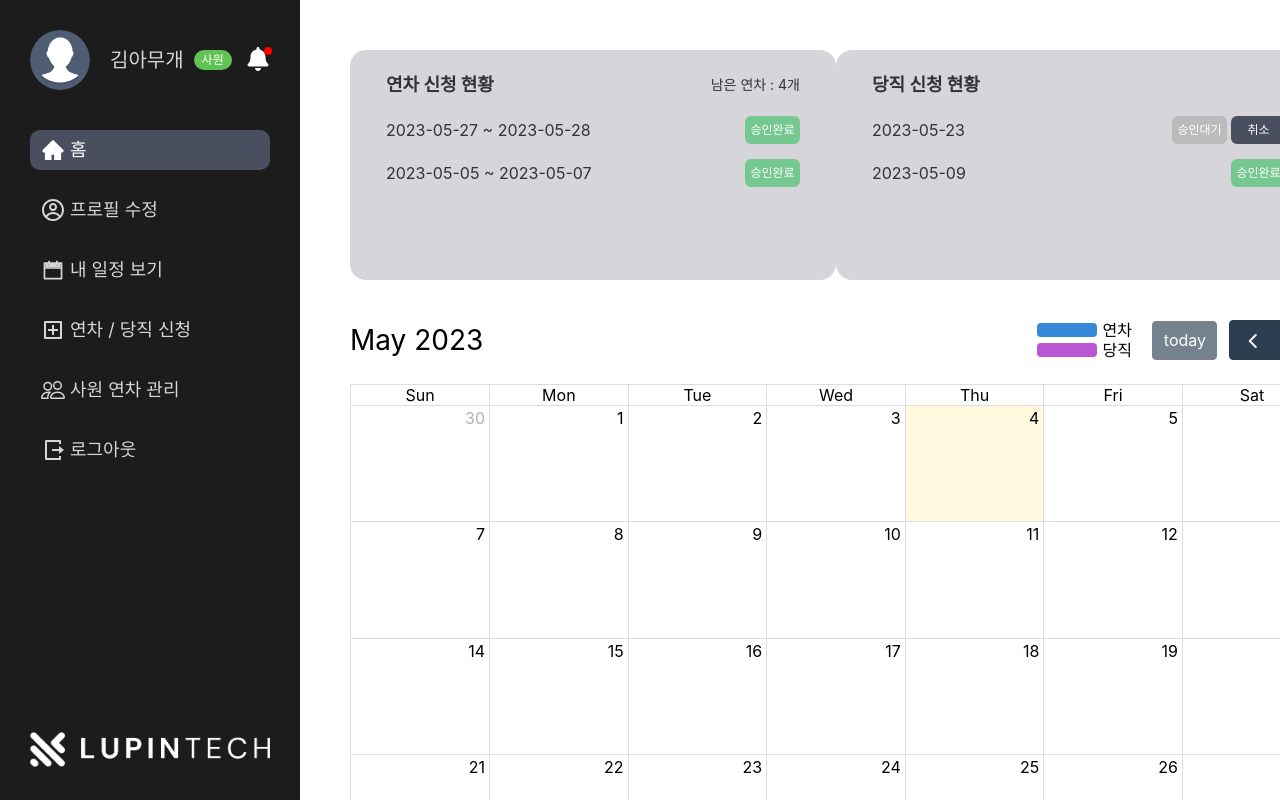
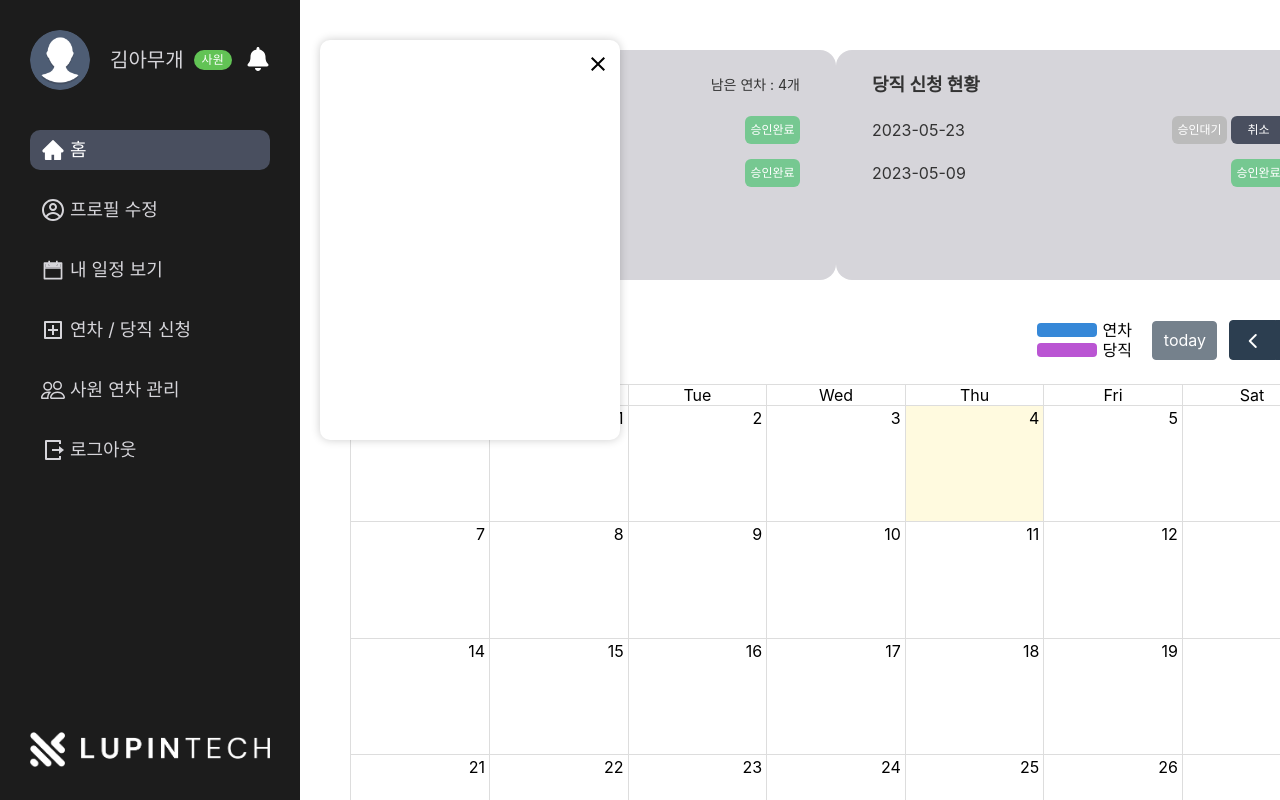
Before and after one commit to MiniTeam-5/MiniProject-FE, a React (Vite) app: page / in a window 1280 px wide. Both pictures are taken after a click on the button 258 px from the left and 58 px from the top of the page. Shown: the top 800 px of the page. Built offline with nearby package versions, Linux system fonts and the light colour scheme; no server answers; a web font is replaced by a local one.

Commit message:
:lipstick: closeBtn 활성화

```diff
--- /dev/null
+++ b/src/components/common/Alarm/index.tsx
@@ -0,0 +1,16 @@
+import { useSelector } from 'react-redux';
+import * as S from './styles';
+import { MdClose } from 'react-icons/md';
+
+function Alarm({ handleCloseAlarm }) {
+  // store에서 해당 유저의 알림 정보 가져오기
+  return (
+    <S.AlarmList>
+      <S.CloseBtn onClick={handleCloseAlarm}>
+        <MdClose />
+      </S.CloseBtn>
+    </S.AlarmList>
+  );
+}
+
+export default Alarm;
--- /dev/null
+++ b/src/components/common/Alarm/styles.ts
@@ -0,0 +1,22 @@
+import styled from 'styled-components';
+
+export const AlarmList = styled.div`
+  position: absolute;
+  top: 40px;
+  left: 320px;
+  width: 300px;
+  height: 400px;
+  background-color: white;
+  box-shadow: 0 0 10px rgba(0, 0, 0, 0.2);
+  border-radius: 10px;
+`;
+
+export const CloseBtn = styled.button`
+  position: absolute;
+  top: 10px;
+  right: 10px;
+  width: 24px;
+  height: 24px;
+  padding: 0;
+  font-size: 24px;
+`;
--- a/src/components/common/Navbar/index.tsx
+++ b/src/components/common/Navbar/index.tsx
@@ -6,12 +6,25 @@ import { RiAddBoxLine, RiLogoutBoxRLine } from 'react-icons/ri';
 import { BsPeople } from 'react-icons/bs';
 import { FaBell } from 'react-icons/fa';
 import * as S from './styles';
-import { useEffect } from 'react';
+import { useEffect, useState } from 'react';
 import { EventSourcePolyfill } from 'event-source-polyfill';
+import Alarm from '../Alarm';
 
 function Navbar() {
+  const [alarm, setAlarm] = useState(false);
+  const [isAlarmOpened, setIsAlarmOpened] = useState(false);
   const sseURL = import.meta.env.VITE_API_URL + 'auth/connect';
 
+  const handleAlarmOpen = () => {
+    setIsAlarmOpened(!isAlarmOpened);
+    if (!isAlarmOpened) {
+      setAlarm(false);
+    }
+  };
+
+  const handleCloseAlarm = () => {
+    setIsAlarmOpened(false);
+  };
   useEffect(() => {
     const eventSource = new EventSourcePolyfill(sseURL, {
       withCredentials: true,
@@ -38,7 +51,7 @@ function Navbar() {
           <div className='user_tag'>
             <span>사원</span>
           </div>
-          <S.AlarmBtn className='active'>
+          <S.AlarmBtn className={alarm ? 'active' : ''} onClick={handleAlarmOpen}>
             <FaBell />
           </S.AlarmBtn>
         </S.User>
@@ -98,6 +111,7 @@ function Navbar() {
           <img src='/assets/logo-white.png' alt='lupintech' />
         </Link>
       </S.NavLogo>
+      {isAlarmOpened && <Alarm handleCloseAlarm={handleCloseAlarm} />}
     </S.Navbar>
   );
 }
--- a/src/components/common/Navbar/styles.ts
+++ b/src/components/common/Navbar/styles.ts
@@ -12,6 +12,7 @@ export const Navbar = styled.div`
   background: ${({ theme }) => theme.color.navbar};
   padding: 30px;
   font-size: 18px;
+  z-index: 10;
   color: ${({ theme }) => theme.color.navbarText};
 `;
 
--- a/src/store/index.ts
+++ b/src/store/index.ts
@@ -1,10 +1,12 @@
 import { combineReducers, configureStore } from '@reduxjs/toolkit';
 import { createLogger } from 'redux-logger';
 import loginedUserReducer from './reducers/userReducers';
+import prevAlarmsReducer from './reducers/alarmReducers';
 const logger = createLogger();
 
 const rootReducer = combineReducers({
-  loginedUser: loginedUserReducer
+  loginedUser: loginedUserReducer,
+  prevAlarms: prevAlarmsReducer
 });
 
 const store = configureStore({
--- /dev/null
+++ b/src/store/reducers/alarmReducers.ts
@@ -0,0 +1,17 @@
+import { createAction, createReducer } from '@reduxjs/toolkit';
+import { ILoginedUser } from '../../interfaces/store';
+
+export const setAlarmList = createAction('prevAlarms/setAlarmList');
+
+const prevAlarms = createReducer(
+  {},
+  {
+    [setAlarmList]: (action) => {
+      return {
+        ...action.payload
+      };
+    }
+  }
+);
+
+export default prevAlarms;
```
Also changed, not shown: src/components/common/Alarm/AlarmLi/index.tsx (added).
